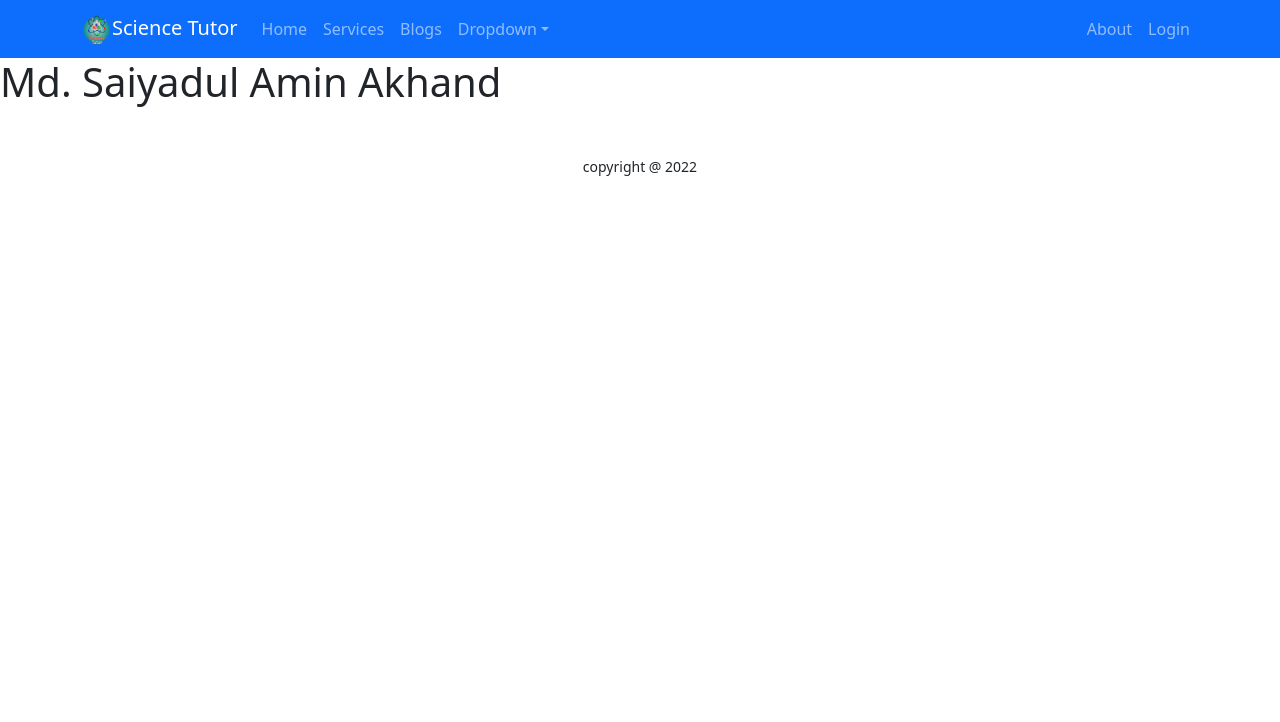
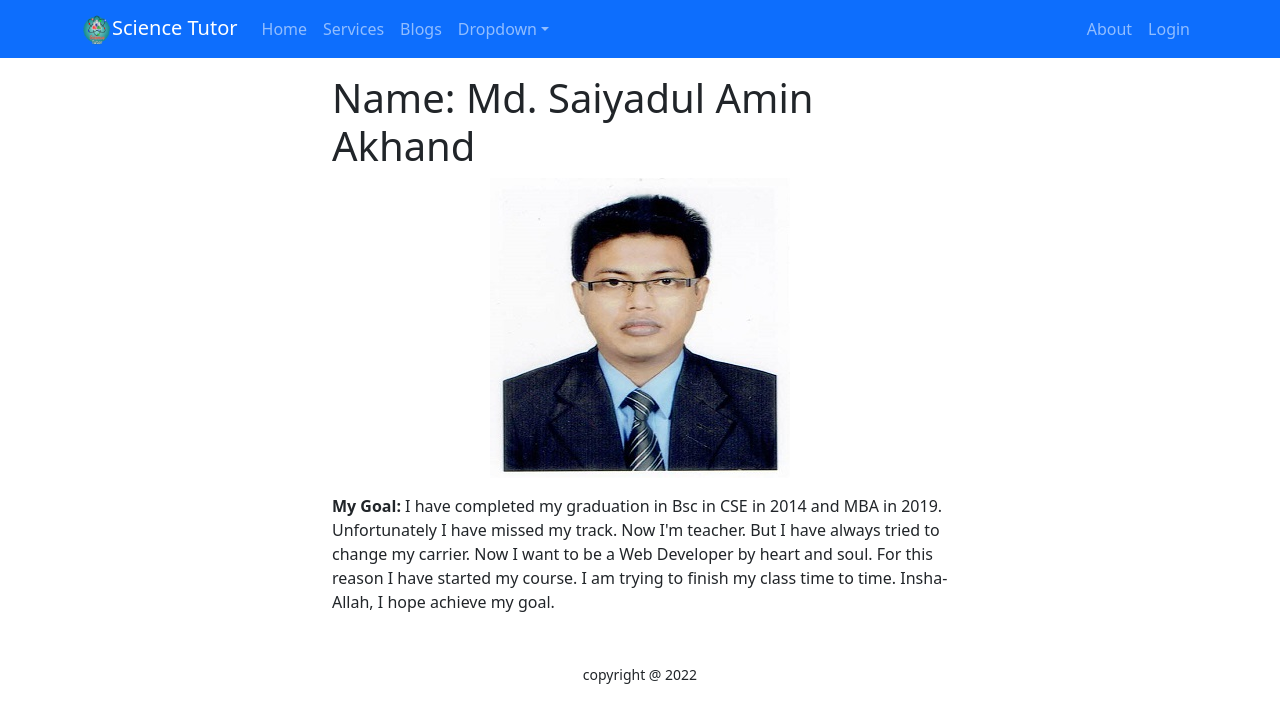
Before and after one commit to Saiyadul77/science-tutor-client, a React (Create React App) app: page /about in a window 1280 px wide. Shown: the top 722 px of the page. Built offline with nearby package versions, Linux system fonts and the light colour scheme; no server answers.

Commit message:
profile updated

```diff
--- a/src/Pages/About/About.js
+++ b/src/Pages/About/About.js
@@ -1,9 +1,12 @@
 import React from 'react';
+import ownPic from '../../images/own.jpg'
 
 const About = () => {
     return (
-        <div>
-            <h1>Md. Saiyadul Amin Akhand</h1>
+        <div className='container w-50'>
+            <h1 className='mt-3'>Name: Md. Saiyadul Amin Akhand</h1>
+            <img className='d-block mx-auto' src={ownPic} alt="" />
+            <p className='mt-3'><b>My Goal:</b> I have completed my graduation in Bsc in CSE in 2014 and MBA in 2019. Unfortunately I have missed my track. Now I'm teacher. But I have always tried to change my carrier. Now I want to be a Web Developer by heart and soul. For this reason I have started my course. I am trying to finish my class time to time. Insha-Allah, I hope achieve my goal. </p>
         </div>
     );
 };
```
Also changed, not shown: src/images/own.jpg (added).
